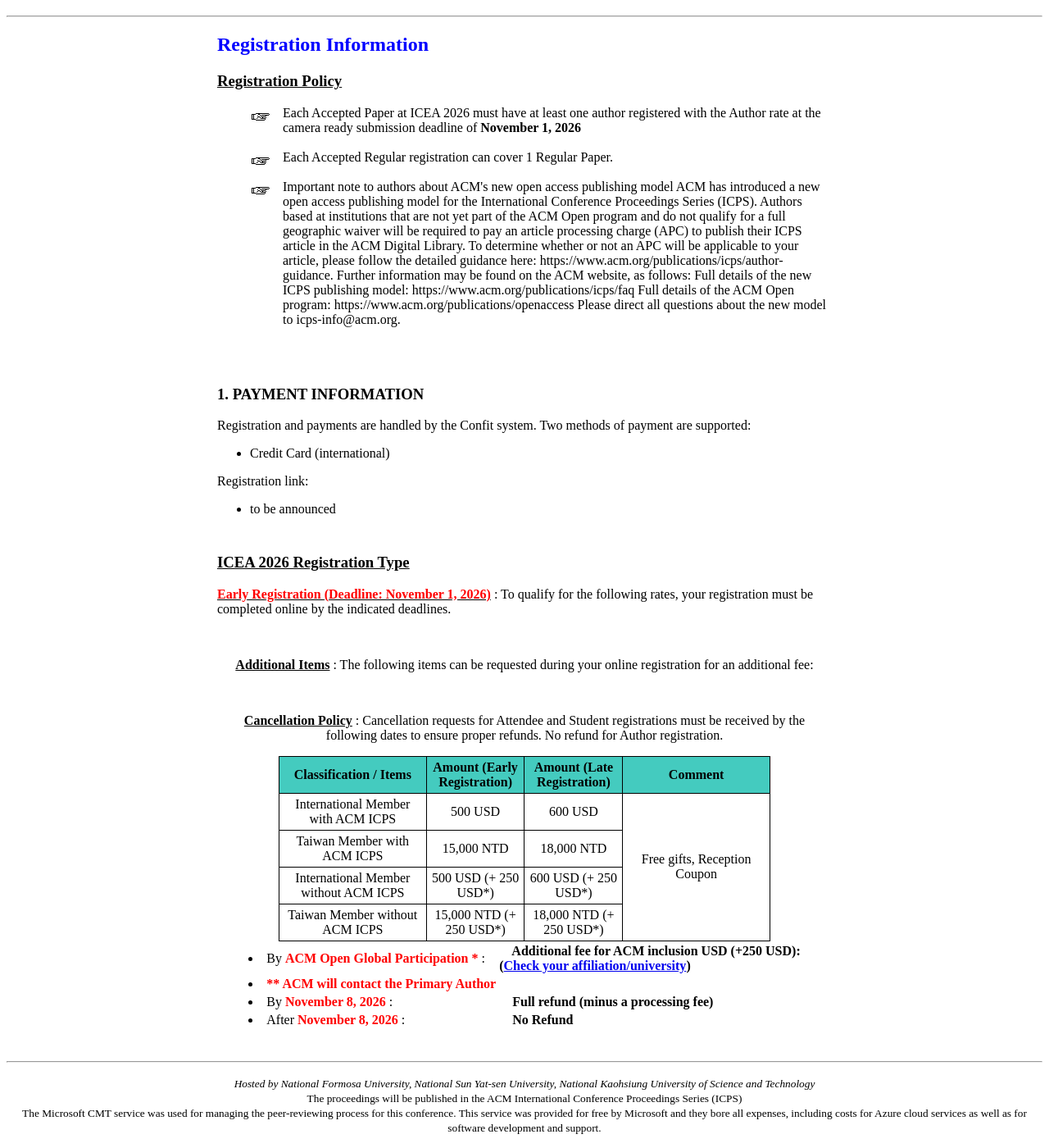
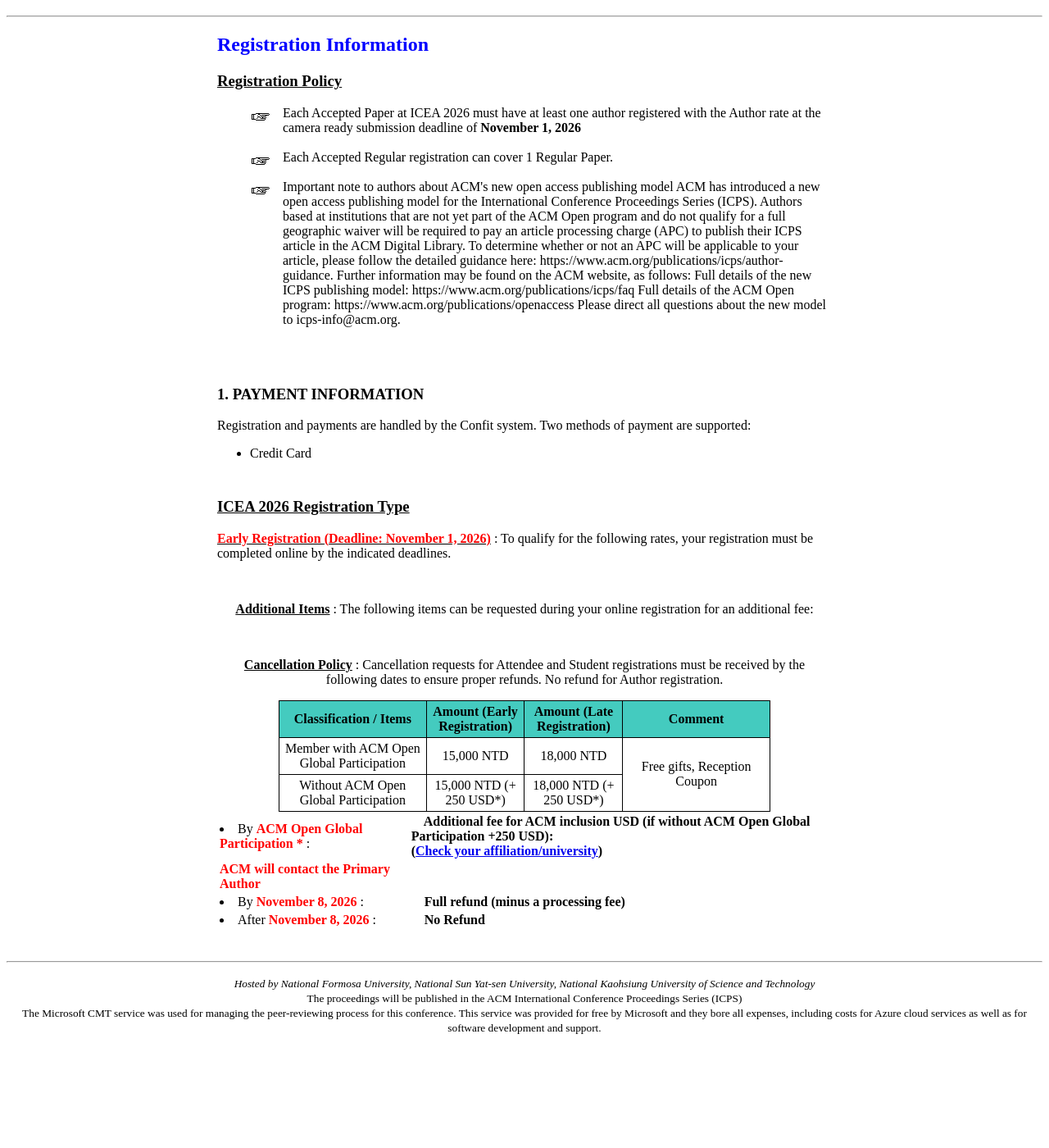
Before and after one commit to icea-conf/2026, a Jekyll site: the page built from registration/index.html, in a window 1280 px wide and 1400 px high, scrolled down 244 px. Shown: the whole window at 82% size. Built offline with Jekyll 4.4.1, drawn with Linux system fonts in a browser that asks for light colours; after the commit the page ends 1522 px from its top, so only the background shows below that.

Commit message:
Update index.html

```diff
--- a/registration/index.html
+++ b/registration/index.html
@@ -43,23 +43,28 @@ title: ICEA 2026
 
                <ul>
                     <li>
-                      <p>Credit Card (international)</p>
+                      <p>Credit Card </p>
+                         <!--
+                         <p><a href="https://core.newebpay.com/EPG/MS3834656982/Qcm2XW">Early Registration </a></p>
+                         <p><a href="https://core.newebpay.com/EPG/MS3834656982/Y2lSDq">Early Registration </a></p>
+                         -->
                     </li>
              <!--       <li>
                          <p>Bank Transfer (Japan only)</p>
                        </li>
               -->
                </ul>
+               <!--
                <p style="text-align: justify">Registration link:</p>
                <ul>
                     <li> to be announced</li>
-              <!--      <li>
+                    <li>
                       <a target="_blank" href="https://icea.confit.atlas.jp/"
                         >https://icea.confit.atlas.jp/</a
                       >
-               -->     </li>
+                   </li>
                </ul>
-
+                 -->
 
 
           </div>
@@ -87,21 +92,7 @@ title: ICEA 2026
                            </tr>
                            <tr>
                                <td class="tcontent3">
-                                   <a>International Member with ACM ICPS </a>
-                               </td>
-                               <td class="tcontent2">
-                                   <a>500 USD</a>
-                               </td>
-                               <td class="tcontent2">
-                                   <a>600 USD</a>
-                               </td>
-                               <td class="tcontent3" rowspan="6">
-                                   <a>Free gifts, Reception Coupon</a>
-                               </td>
-                           </tr>
-                           <tr>
-                               <td class="tcontent3">
-                                   <a>Taiwan Member with ACM ICPS </a>
+                                   <a> Member with ACM Open Global Participation </a>
                                </td>
                                <td class="tcontent2">
                                    <a>15,000 NTD</a>
@@ -109,22 +100,13 @@ title: ICEA 2026
                                <td class="tcontent2">
                                    <a>18,000 NTD</a>
                                </td>
+                               <td class="tcontent3" rowspan="6">
+                                   <a>Free gifts, Reception Coupon</a>
+                               </td>
                            </tr>
                             <tr>
                                <td class="tcontent3">
-                                   <a>International Member without ACM ICPS</a>
-                               </td>
-                               <td class="tcontent2">
-                                   <a>500 USD (+ 250 USD*)</a>
-                               </td>
-                               <td class="tcontent2">
-                                   <a>600 USD (+ 250 USD*) </a>
-                               </td>
-
-                           </tr>
-                            <tr>
-                               <td class="tcontent3">
-                                   <a>Taiwan Member without ACM ICPS </a>
+                                   <a>Without ACM Open Global Participation</a>
                                </td>
                                <td class="tcontent2">
                                    <a>15,000 NTD (+ 250 USD*)</a>
@@ -233,13 +215,13 @@ title: ICEA 2026
                                <li>By <b style="color: #FF0000">ACM Open Global Participation * </b> :</li>
                            </td>
                             <td>
-                               <b>&nbsp; &nbsp; Additional fee for ACM inclusion USD (+250 USD):      </b><br>
+                               <b>&nbsp; &nbsp; Additional fee for ACM inclusion USD (if without ACM Open Global Participation +250 USD):      </b><br>
                                  <b>(<a href="https://libraries.acm.org/acmopen/open-participants">Check your affiliation/university</a>)</b>
                                    </td>
                        </tr>
                         <tr>
                            <td>
-                               <li><b style="color: #FF0000">** ACM will contact the Primary Author</b></li>
+                               <b style="color: #FF0000"> ACM will contact the Primary Author</b>
                            </td>
                         </tr>
                         <tr>
```
